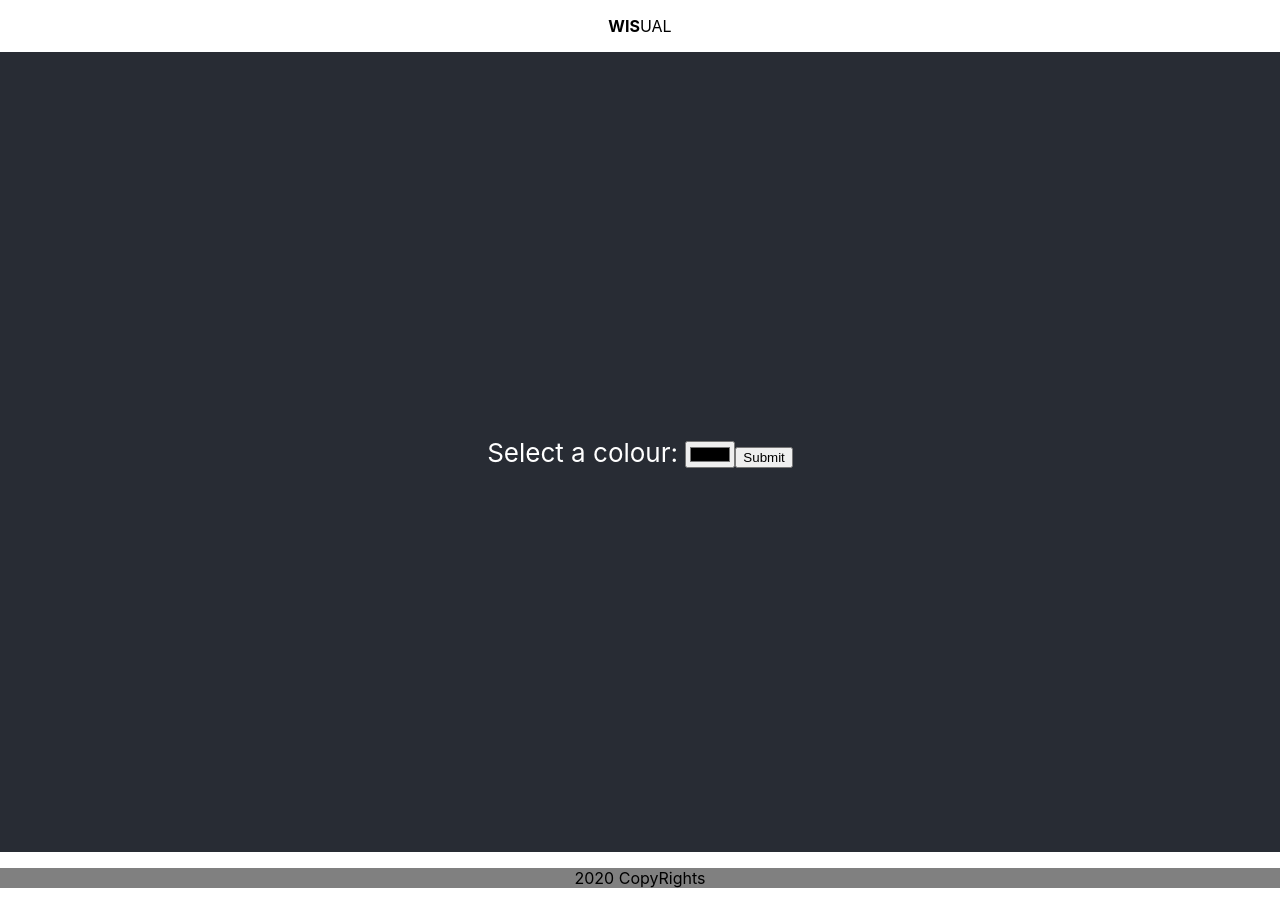
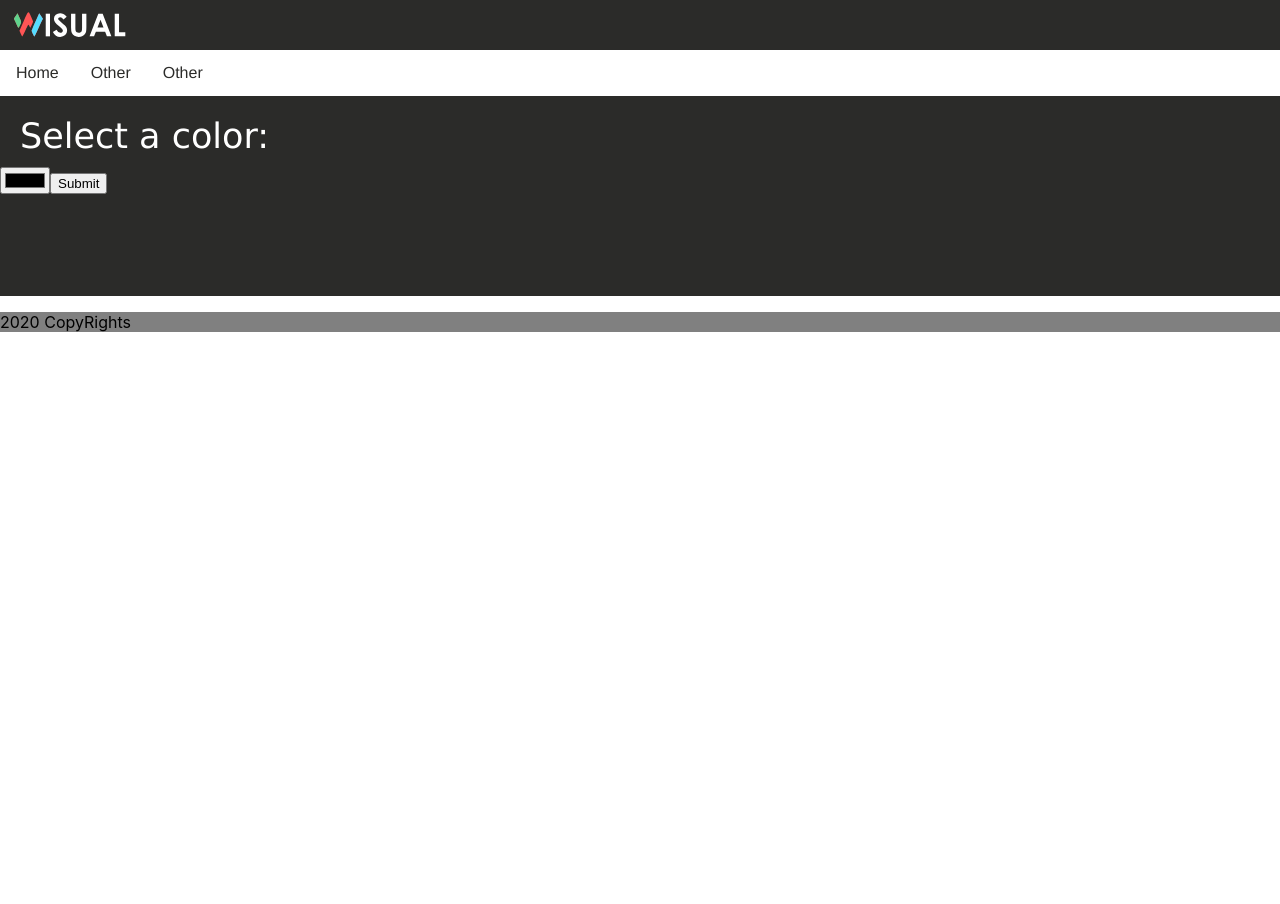
Before and after one commit to osmanvee/Wisual, a React (Create React App) app: page / in a window 1280 px wide. After the commit the page ends 800 px from the top, so only its background shows below. Built offline with nearby package versions, Linux system fonts and the light colour scheme.

Commit message:
Adding styles

```diff
--- a/src/App.css
+++ b/src/App.css
@@ -1,5 +1,5 @@
 .App {
-  text-align: center;
+  text-align: left;
 }
 
 .App-logo {
@@ -12,24 +12,25 @@
     animation: App-logo-spin infinite 20s linear;
   }
 }
+.ul {
+  margin-top: 0;
+}
+
 
 .App-header {
   background-color: #282c34;
   min-height: 100vh;
   display: flex;
   flex-direction: column;
-  align-items: center;
+  align-items: flex-start;
+  padding-left: 40px;
   justify-content: center;
   font-size: calc(10px + 2vmin);
   color: white;
 }
 
-.navBar{
-  width: 100%;
-  display: inline;
-  background: white;
 
-}
+
 
 .footer {
   width: 100%;
--- a/src/App.js
+++ b/src/App.js
@@ -1,6 +1,7 @@
 import React from 'react';
-import logo from './logo.svg';
+import logo from './images/logo.svg';
 import './App.css';
+import './index.css';
 import InputColorForm from './inputColor';
 import DisplayColour from './DisplayColour';
 import LoginForm from './refLogin';
@@ -9,22 +10,34 @@ function App() {
 
   var val = '';
   var dix = '';
+  const logoStyle = {
+    width: "140px",
+    height: "50px",
 
-  return (
-
-    <div className="App">
-      <div className="navbar">
-          <p><b>WIS</b>UAL</p>
-      </div>
-      <header className="App-header">
-
-
-      <LoginForm />
+  };
 
 
 
+  return (
+    <div className="App">
+    <div className="logo-bar">
+     <div> <img src={logo} style={logoStyle} alt="WISUAL" /> </div>
 
-      </header>
+    </div>
+
+
+
+    <div className="topnav">
+       <a href="#">Home</a>
+        <a href="#">Other</a>
+        <a href="#">Other</a>
+    </div>
+
+    <div className="head">
+    <div className="mainfont"> Select a color: </div>
+    <div><LoginForm /> </div>
+
+    </div>
 
 
       <div className="footer">
--- a/src/DisplayColour.js
+++ b/src/DisplayColour.js
@@ -15,13 +15,15 @@ function DisplayColour(props) {
       border: "2px solid black",
       borderRadius: "10px",
       fontFamily: "Arial",
+      width: "70px",
+      height: "70px",
       hexValue: props.hex
     };
 
     const otherstyle = {
       color: "white",
-      fontFamily: "verdana",
-      fontSize: "20px"
+      fontFamily: "Arial, Helvetica, sans-serif",
+      fontSize: "10px"
     };
 
 
@@ -34,9 +36,8 @@ function DisplayColour(props) {
 
     return(
       <div>
-    {imageBlock}
-
-    </div>
+       {imageBlock}
+      </div>
     );
   }
 
--- a/src/index.css
+++ b/src/index.css
@@ -1,4 +1,6 @@
 body {
+
+
   margin: 0;
   font-family: -apple-system, BlinkMacSystemFont, 'Segoe UI', 'Roboto', 'Oxygen',
     'Ubuntu', 'Cantarell', 'Fira Sans', 'Droid Sans', 'Helvetica Neue',
@@ -7,13 +9,82 @@ body {
   -moz-osx-font-smoothing: grayscale;
 }
 
+
+
+
 code {
   font-family: source-code-pro, Menlo, Monaco, Consolas, 'Courier New',
     monospace;
 }
 
-.navBar{
-  width: 100%;
-  display: inline;
-  background: yellow;
+.logo-bar{
+  background-color: #2b2b29;
+  height: 50px;
+  display: flex;
 }
+
+.linkStyle{
+  font-weight: 400;
+  color: white;
+  align-self: center;
+  margin-left: 80px;
+
+}
+
+
+.mainBody{
+  align-items: flex-start;
+  padding-left: 40px;
+  background: pink;
+}
+
+.topnav {
+  overflow: hidden;
+  background-color:white;
+  font-family: Helvetica, Arial, sans-serif;
+}
+
+/* Navbar links */
+.topnav a {
+  float: left;
+  display: block;
+  color: #2b2b29;
+  text-align: center;
+  padding: 14px 16px;
+  text-decoration: none;
+}
+
+/* Links - change color on hover */
+.topnav a:hover {
+  background-color: #2b2b29;
+  color: white;
+}
+
+.head {
+  font-size: 35px;
+  background: #2b2b29;
+  height: 200px;
+  font-family: Century Gothic, Verdana;
+  font-weight: 400;
+  color: white;
+
+
+}
+
+.mainfont {
+  font-weight: 400;
+  color: white;
+  margin-left: 20px;
+  padding-top: 20px;
+  font-family: Century Gothic, Verdana;
+}
+
+.input [type=submit] {
+  background-color: #4CAF50;
+  border: none;
+  color: white;
+  padding: 16px 32px;
+  text-decoration: none;
+  margin: 4px 2px;
+  cursor: pointer;
+}
--- a/src/refLogin.js
+++ b/src/refLogin.js
@@ -1,6 +1,7 @@
 import React from 'react';
 import logo from './logo.svg';
 import './App.css';
+import './index.css';
 import DisplayColour from './DisplayColour';
 import {convertHexToRed, convertHexToGreen, convertHexToBlue, rgbToHex, HextoRGBvalues} from './conversion';
 import {hexAddModifier, hexSubtractModifier, generateComplementaryColor} from './modifier';
@@ -33,7 +34,7 @@ class LoginForm extends React.Component {
       return (
           <div>
         <form onSubmit={this.handleSubmit}>
-          <label htmlFor="favcolor">Select a colour: </label>
+          <label htmlFor="favcolor"> </label>
           <input
             type="color"
             name="favcolor"
```
Also changed, not shown: src/images/logo.svg (added), src/images/pexels-moose-photos-1037995.jpg (added).
